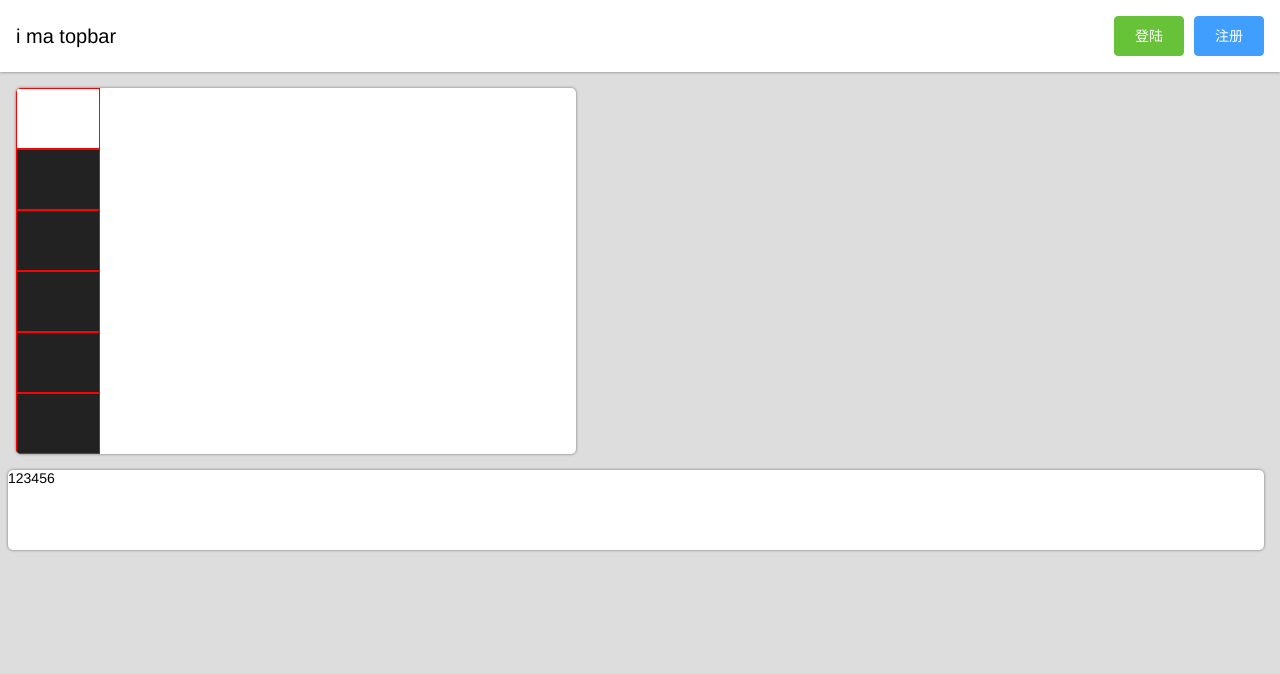
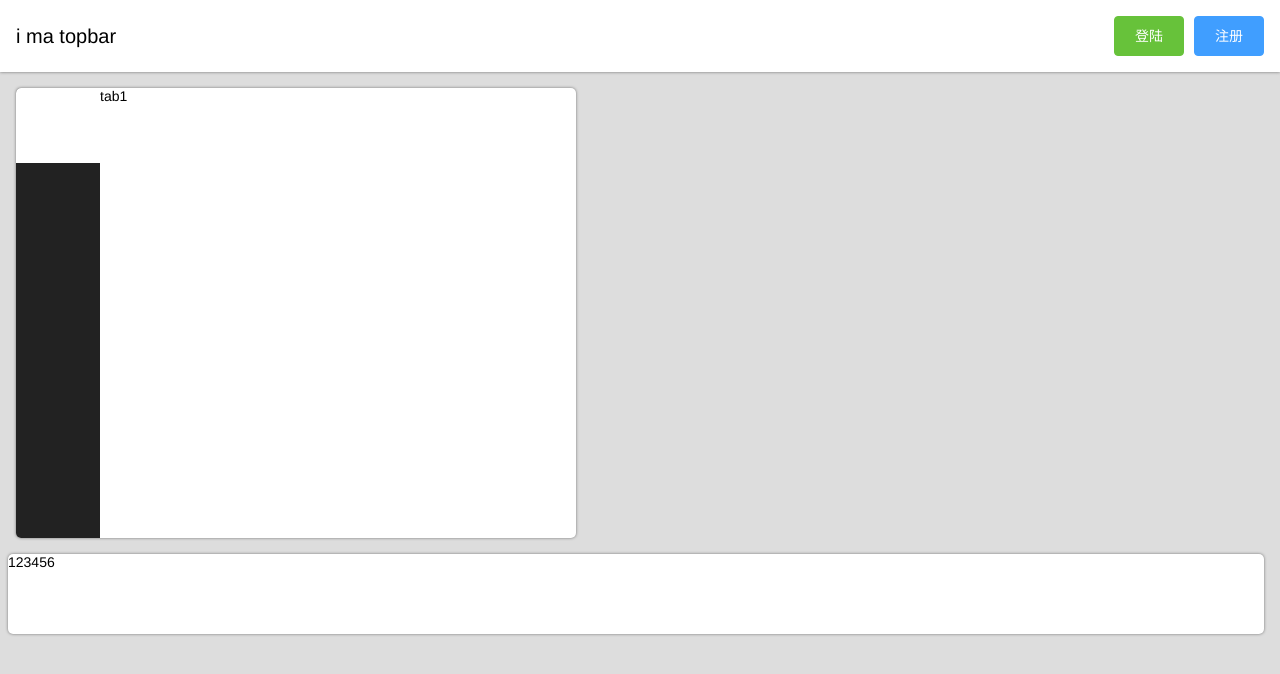
Before and after one commit to Alexaa123/vue-resumer-1, a Vue app: page / in a window 1280 px wide. Shown: the top 674 px of the page. Built offline with nearby package versions, Linux system fonts and the light colour scheme.

Commit message:
实现了tab切换

```diff
--- a/src/components/Editor.vue
+++ b/src/components/Editor.vue
@@ -2,43 +2,38 @@
 	<div id="editor">
 		<nav>
 			<ol>
-				<li class="active">
+				<li
+				v-for = "i in [0,1,2,3,4,5]"
+				v-bind:class = "{active:currentTab == i}"
+				v-on:click = "currentTab = i"
+				>
 					<svg class="icon ">
-    					<use xlink:href="#icon-zheng"></use>
-					</svg>
-				</li>
-				<li>
-					<svg class="icon">
-    					<use xlink:href="#icon-work"></use>
-					</svg>
-				</li>
-				<li>
-					<svg class="icon">
-    					<use xlink:href="#icon-book"></use>
-					</svg>
-				</li>
-				<li>
-					<svg class="icon">
-    					<use xlink:href="#icon-jiang"></use>
-					</svg>
-				</li>
-				<li>
-					<svg class="icon">
-    					<use xlink:href="#icon-poject"></use>
-					</svg>
-				</li>
-				<li>
-					<svg class="icon">
-    					<use xlink:href="#icon-telephone"></use>
+    					<use v-bind:xlink:href="`#icon-${icons[i]}`"></use>
 					</svg>
 				</li>
 			</ol>
 		</nav>
-		<ol>
-			<li></li>
+		<ol class="panes">
+			<li v-bind:class="{active:currentTab == 0}">tab1</li>
+			<li v-bind:class="{active:currentTab == 1}">tab2</li>
+			<li v-bind:class="{active:currentTab == 2}">tab3</li>
+			<li v-bind:class="{active:currentTab == 3}">tab4</li>
+			<li v-bind:class="{active:currentTab == 4}">tab5</li>
+			<li v-bind:class="{active:currentTab == 5}">tab6</li>
 		</ol>
 	</div>
 </template>
+
+<script>
+	export default {
+		data(){
+			return {
+				currentTab:0,
+				icons:['zheng','work','book','jiang','poject','telephone']
+			}
+		}
+	}
+</script>
 
 <style lang="scss">
 	#editor{
@@ -50,8 +45,7 @@
 			width:6em;
 		}
 		nav > ol > li{
-			padding:8px 0;
-			border:1px solid red;
+			padding:16px 0;
 			 > .icon{
 			 	fill: #fff;
 			 }
@@ -62,5 +56,13 @@
 			 	}
 			 }
 		}
+		> .panes{
+			>li{
+				display:none;
+				&.active{
+					display:block;
+				}
+			}
+		}
 	}
 </style>
```
